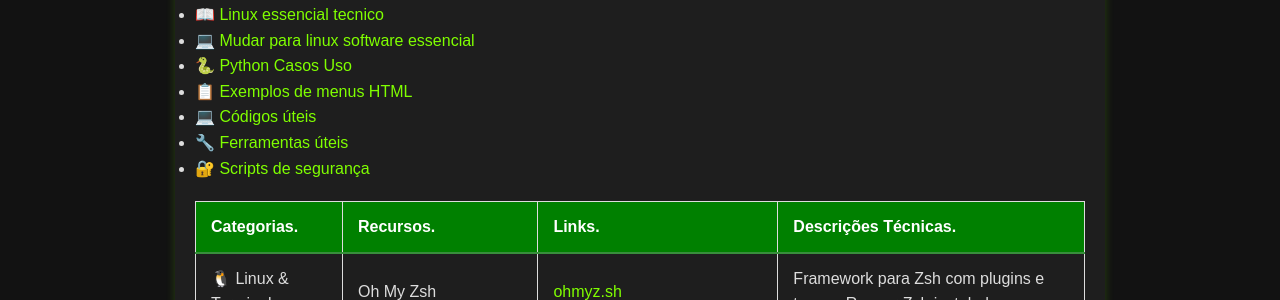
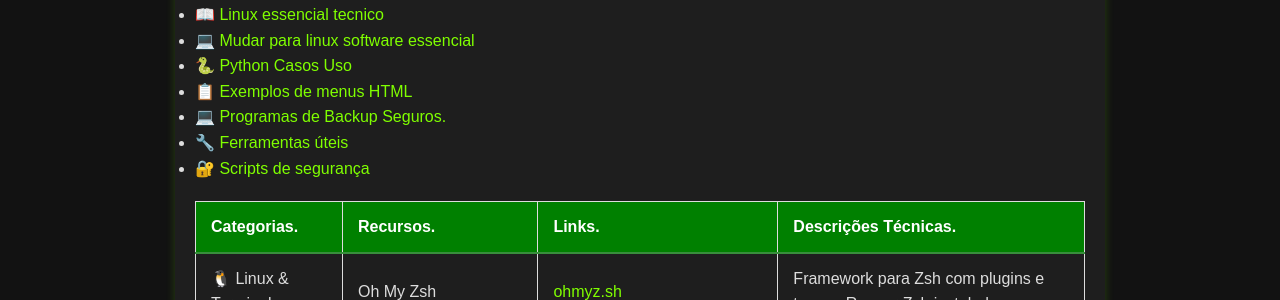
Before and after one commit to Piolinux/piolinux-site, a Jekyll site: the page built from _pages/_iniciantes/links-uteis-para-linux-python-e-terminal-2025.md, in a window 1280 px wide. Shown: the part 342-642 px from the top of the page. Built offline with Jekyll 4.4.1, drawn with Linux system fonts in a browser that asks for light colours.

Commit message:
Update links-uteis-para-linux-python-e-terminal-2025.md

```diff
--- a/_pages/_iniciantes/links-uteis-para-linux-python-e-terminal-2025.md
+++ b/_pages/_iniciantes/links-uteis-para-linux-python-e-terminal-2025.md
@@ -27,7 +27,7 @@ permalink: /links-uteis-linux-python/
     <li><a href="{{ '/mudar-para-linux-software-essencial/' | relative_url }}">💻 Mudar para linux software essencial</a></li>
     <li><a href="{{ '/python-casos-uso/' | relative_url }}">🐍 Python Casos Uso</a></li>
     <li><a href="{{ '/menu-html-referencia/' | relative_url }}">📋 Exemplos de menus HTML</a></li>
-    <li><a href="{{ '/codigos-tecnicos-reais/' | relative_url }}">💻 Códigos úteis</a></li>
+    <li><a href="{{ '/programas-backup-seguros/' | relative_url }}">💻 Programas de Backup Seguros.</a></li>
     <li><a href="{{ '/utilitarios-online/' | relative_url }}">🔧 Ferramentas úteis</a></li>
     <li><a href="{{ '/scripts-seguranca-linux/' | relative_url }}">🔐 Scripts de segurança</a></li>
   </ul>
```
